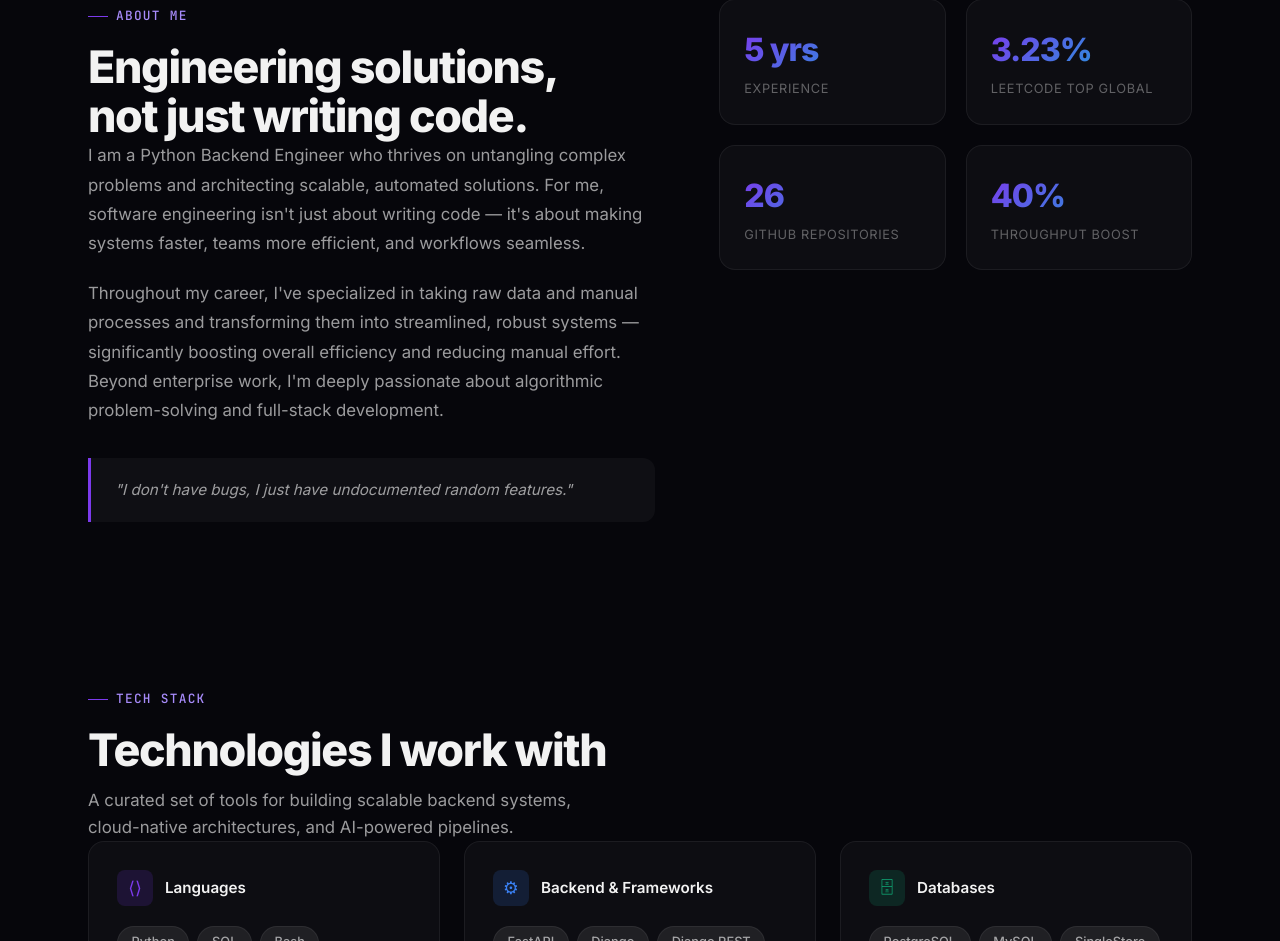
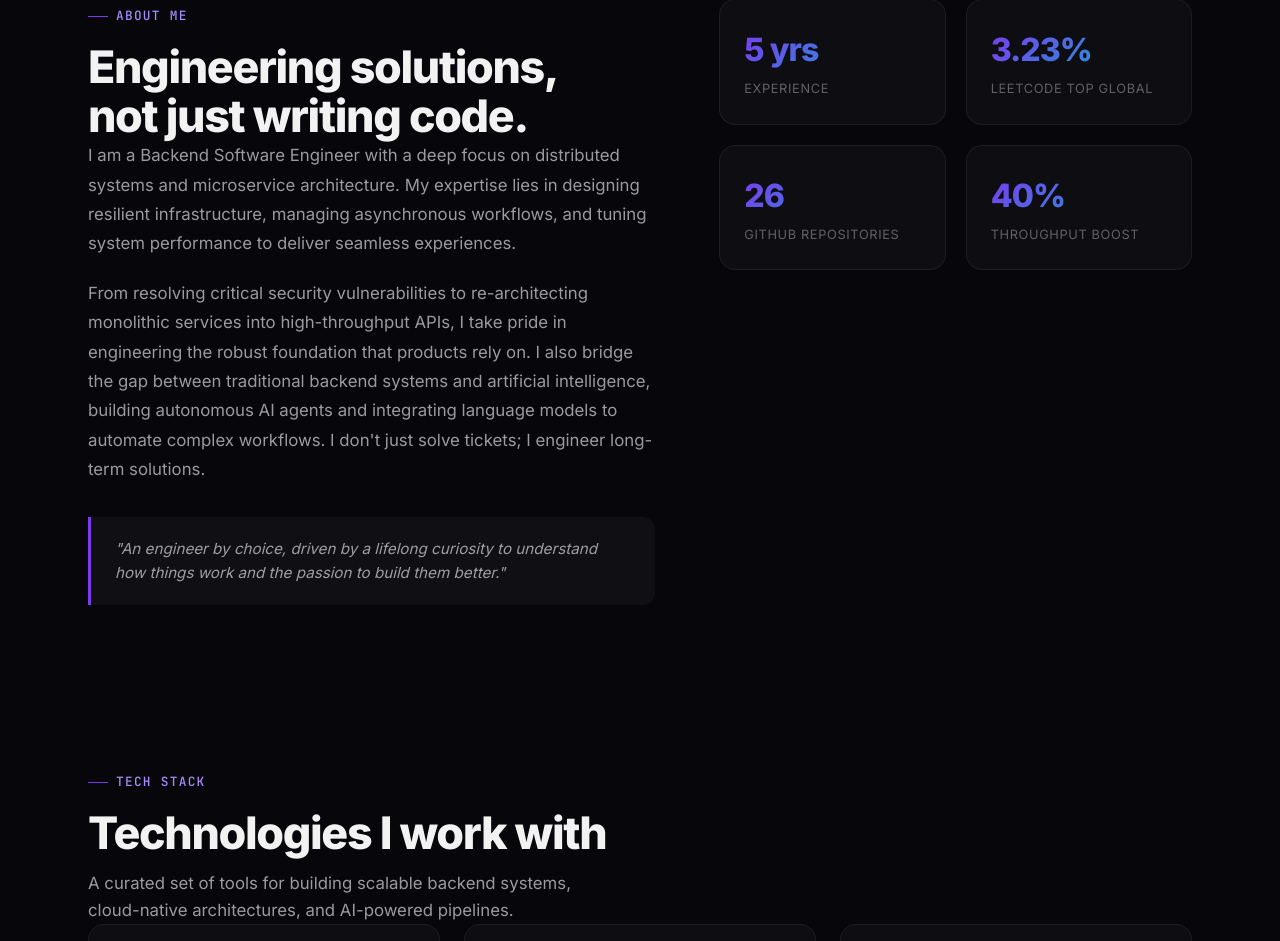
Before and after one commit to SkeyRahaman/My-Portfolio, a React (Vite) app: page / in a window 1280 px wide. Shown: the part 881-1822 px from the top of the page. Built offline with nearby package versions, Linux system fonts and the light colour scheme; no server answers.

Commit message:
content: update about me section to focus on backend architecture and AI

```diff
--- a/src/data.js
+++ b/src/data.js
@@ -25,10 +25,10 @@ export const personalInfo = {
 
 export const about = {
   paragraphs: [
-    "I am a Python Backend Engineer who thrives on untangling complex problems and architecting scalable, automated solutions. For me, software engineering isn't just about writing code — it's about making systems faster, teams more efficient, and workflows seamless.",
-    "Throughout my career, I've specialized in taking raw data and manual processes and transforming them into streamlined, robust systems — significantly boosting overall efficiency and reducing manual effort. Beyond enterprise work, I'm deeply passionate about algorithmic problem-solving and full-stack development.",
+    "I am a Backend Software Engineer with a deep focus on distributed systems and microservice architecture. My expertise lies in designing resilient infrastructure, managing asynchronous workflows, and tuning system performance to deliver seamless experiences.",
+    "From resolving critical security vulnerabilities to re-architecting monolithic services into high-throughput APIs, I take pride in engineering the robust foundation that products rely on. I also bridge the gap between traditional backend systems and artificial intelligence, building autonomous AI agents and integrating language models to automate complex workflows. I don't just solve tickets; I engineer long-term solutions."
   ],
-  quote: "I don't have bugs, I just have undocumented random features.",
+  quote: "An engineer by choice, driven by a lifelong curiosity to understand how things work and the passion to build them better.",
   stats: [
     { id: "experience", value: 43, suffix: "", label: "Experience" },
     { id: "leetcode", value: 3.23, suffix: "%", label: "LeetCode Top Global" },
```
